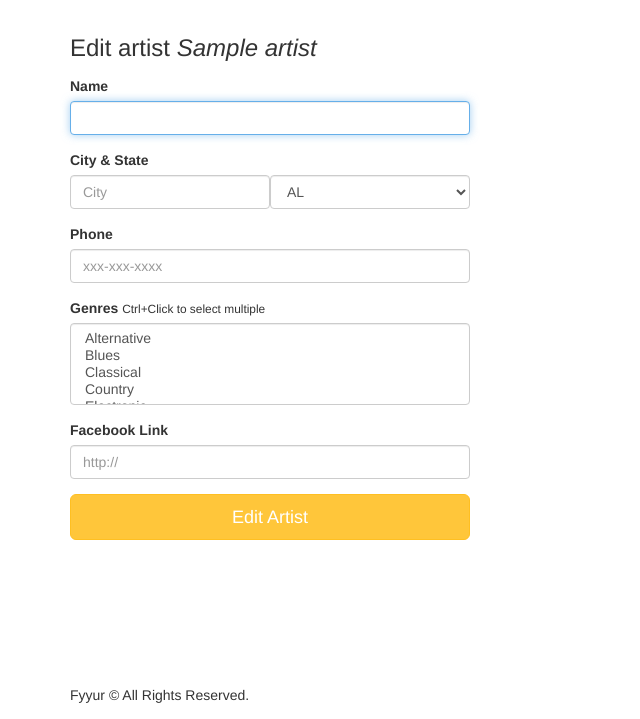
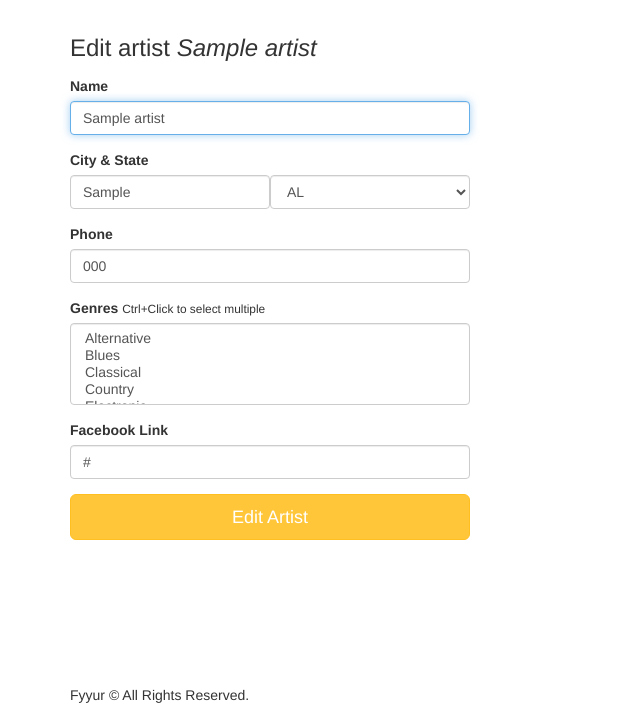
Before and after one commit to ahmedmeshref/fyyur, a Flask app: page /artists/1/edit in a window 1280 px wide. Shown: the part 60-779 px from the top of the page, without its empty margins (0-640 px from the left). Run offline with Flask 2, Linux system fonts and the light colour scheme; tables that the repository leaves empty hold one stand-in row (values such as "Sample post"); parts of the project's set-up code (start-up, migrations or seed data) failed here and were passed over; some libraries are stand-ins or nearby versions.

Commit message:
Add default values on Update form

```diff
--- a/app/routes.py
+++ b/app/routes.py
@@ -201,6 +201,34 @@ def create_venue_submission():
     return redirect(url_for('index'))
 
 
+@app.route('/venues/<int:venue_id>/edit', methods=['GET'])
+def edit_venue(venue_id):
+    form = VenueForm()
+    venue = {
+        "id": 1,
+        "name": "The Musical Hop",
+        "genres": ["Jazz", "Reggae", "Swing", "Classical", "Folk"],
+        "address": "1015 Folsom Street",
+        "city": "San Francisco",
+        "state": "CA",
+        "phone": "123-123-1234",
+        "website": "https://www.themusicalhop.com",
+        "facebook_link": "https://www.facebook.com/TheMusicalHop",
+        "seeking_talent": True,
+        "seeking_description": "We are on the lookout for a local artist to play every two weeks. Please call us.",
+        "image_link": "https://images.unsplash.com/photo-1543900694-133f37abaaa5?ixlib=rb-1.2.1&ixid=eyJhcHBfaWQiOjEyMDd9&auto=format&fit=crop&w=400&q=60"
+    }
+    # TODO: populate form with values from venue with ID <venue_id>
+    return render_template('forms/edit_venue.html', form=form, venue=venue)
+
+
+@app.route('/venues/<int:venue_id>/edit', methods=['POST'])
+def edit_venue_submission(venue_id):
+    # TODO: take values from the form submitted, and update existing
+    # venue record with ID <venue_id> using the new attributes
+    return redirect(url_for('show_venue', venue_id=venue_id))
+
+
 @app.route('/venues/<venue_id>', methods=['DELETE'])
 def delete_venue(venue_id):
     # TODO: Complete this endpoint for taking a venue_id, and using
@@ -216,7 +244,7 @@ def delete_venue(venue_id):
 #  --------------------------------------------------------------------------------------------------------------------
 @app.route('/artists')
 def artists():
-    data = db.session.query(Artist.id, Artist.name).all()
+    data = db.session.query(Artist.id, Artist.name).order_by(Artist.id).all()
     # TODO: Order the artists based on the number of the shows for each
     # data.sort(key=lambda artist: db.session.query(Show).filter(Show.artist_id == artist.id).count())
     return render_template('pages/artists.html', artists=data)
@@ -246,10 +274,9 @@ def search_artists_receiver():
 
 @app.route('/artists/<int:artist_id>', methods=['GET'])
 def show_artist(artist_id):
-    # verify that a given id maps to an existing artist
+    # verify that the given id maps to an existing artist
     artist = existingInstance(Artist, artist_id)
-    if not artist:
-        abort(404)
+
     artist.genres = artist.genres.split(",")
     # getting the artist's shows -> Time Complexity: O(m) where m is the number of shows
     artist_shows = artist.shows
@@ -297,34 +324,6 @@ def edit_artist(artist_id):
 
     data = build_object(artist)
     return render_template('forms/edit_artist.html', form=form, artist=data)
-
-
-@app.route('/venues/<int:venue_id>/edit', methods=['GET'])
-def edit_venue(venue_id):
-    form = VenueForm()
-    venue = {
-        "id": 1,
-        "name": "The Musical Hop",
-        "genres": ["Jazz", "Reggae", "Swing", "Classical", "Folk"],
-        "address": "1015 Folsom Street",
-        "city": "San Francisco",
-        "state": "CA",
-        "phone": "123-123-1234",
-        "website": "https://www.themusicalhop.com",
-        "facebook_link": "https://www.facebook.com/TheMusicalHop",
-        "seeking_talent": True,
-        "seeking_description": "We are on the lookout for a local artist to play every two weeks. Please call us.",
-        "image_link": "https://images.unsplash.com/photo-1543900694-133f37abaaa5?ixlib=rb-1.2.1&ixid=eyJhcHBfaWQiOjEyMDd9&auto=format&fit=crop&w=400&q=60"
-    }
-    # TODO: populate form with values from venue with ID <venue_id>
-    return render_template('forms/edit_venue.html', form=form, venue=venue)
-
-
-@app.route('/venues/<int:venue_id>/edit', methods=['POST'])
-def edit_venue_submission(venue_id):
-    # TODO: take values from the form submitted, and update existing
-    # venue record with ID <venue_id> using the new attributes
-    return redirect(url_for('show_venue', venue_id=venue_id))
 
 
 #  Create Artist
--- a/app/templates/forms/edit_artist.html
+++ b/app/templates/forms/edit_artist.html
@@ -7,31 +7,34 @@
         <h3 class="form-heading">Edit artist <em>{{ artist.name }}</em></h3>
         <div class="form-group">
             <label for="name">Name</label>
-        {{ form.name(class_ = 'form-control', autofocus = true) }}
+            {{ form.name(class_ = 'form-control', autofocus = true, value=artist.name) }}
         </div>
         <div class="form-group">
             <label>City & State</label>
             <div class="form-inline">
                 <div class="form-group">
-              {{ form.city(class_ = 'form-control', placeholder='City', autofocus = true) }}
+                    {{ form.city(class_ = 'form-control', placeholder='City', autofocus = true, value=artist.city) }}
                 </div>
                 <div class="form-group">
-              {{ form.state(class_ = 'form-control', placeholder='State', autofocus = true) }}
+                    {{ form.state(class_ = 'form-control', placeholder='State', autofocus = true, selected=artist.state)
+                    }}
                 </div>
             </div>
         </div>
         <div class="form-group">
             <label for="phone">Phone</label>
-          {{ form.phone(class_ = 'form-control', placeholder='xxx-xxx-xxxx', autofocus = true) }}
+            {{ form.phone(class_ = 'form-control', placeholder='xxx-xxx-xxxx', autofocus = true, value=artist.phone) }}
         </div>
         <div class="form-group">
             <label for="genres">Genres</label>
             <small>Ctrl+Click to select multiple</small>
-        {{ form.genres(class_ = 'form-control', placeholder='Genres, separated by commas', autofocus = true) }}
+            {{ form.genres(class_ = 'form-control', placeholder='Genres, separated by commas', autofocus = true,
+            value=artist.genres) }}
         </div>
         <div class="form-group">
             <label for="genres">Facebook Link</label>
-          {{ form.facebook_link(class_ = 'form-control', placeholder='http://', autofocus = true) }}
+            {{ form.facebook_link(class_ = 'form-control', placeholder='http://', autofocus = true,
+            value=artist.facebook_link) }}
         </div>
         <input type="submit" value="Edit Artist" class="btn btn-primary btn-lg btn-block">
     </form>
--- a/app/utils.py
+++ b/app/utils.py
@@ -35,7 +35,9 @@ def update_instance(existing_ins, form):
     existing_ins.city = request.form['city']
     existing_ins.state = request.form['state']
     existing_ins.phone = request.form['phone']
-    existing_ins.image_link = request.form.get('image_link')
+    image_link = request.form.get('image_link')
+    if image_link:
+        existing_ins.image_link = image_link
     genres = request.form.getlist('genres')
     existing_ins.genres = ",".join(genres)
     existing_ins.facebook_link = request.form['facebook_link']
@@ -61,7 +63,7 @@ def build_object(existing_artist):
     obj = {
         "id": existing_artist.id,
         "name": existing_artist.name,
-        "genres": existing_artist.genres,
+        "genres": existing_artist.genres.split(','),
         "city": existing_artist.city,
         "state": existing_artist.state,
         "phone": existing_artist.phone,
@@ -74,19 +76,6 @@ def build_object(existing_artist):
 
     return obj
 
-    # "id": 4,
-    #     "name": "Guns N Petals",
-    #     "genres": ["Rock n Roll"],
-    #     "city": "San Francisco",
-    #     "state": "CA",
-    #     "phone": "326-123-5000",
-    #     "website": "https://www.gunsnpetalsband.com",
-    #     "facebook_link": "https://www.facebook.com/GunsNPetals",
-    #     "seeking_venue": True,
-    #     "seeking_description": "Looking for shows to perform at in the San Francisco Bay Area!",
-    #     "image_link": "https://images.unsplash.com/photo-1549213783-8284d0336c4f?ixlib=rb-1.2.1&ixid=eyJ
-    #     hcHBfaWQiOjEyMDd9&auto=format&fit=crop&w=300&q=80"
-
 
 def existingInstance(object, id):
     instance = db.session.query(object).get(id)
```
Lines whose indentation alone changed are shown as unchanged.
